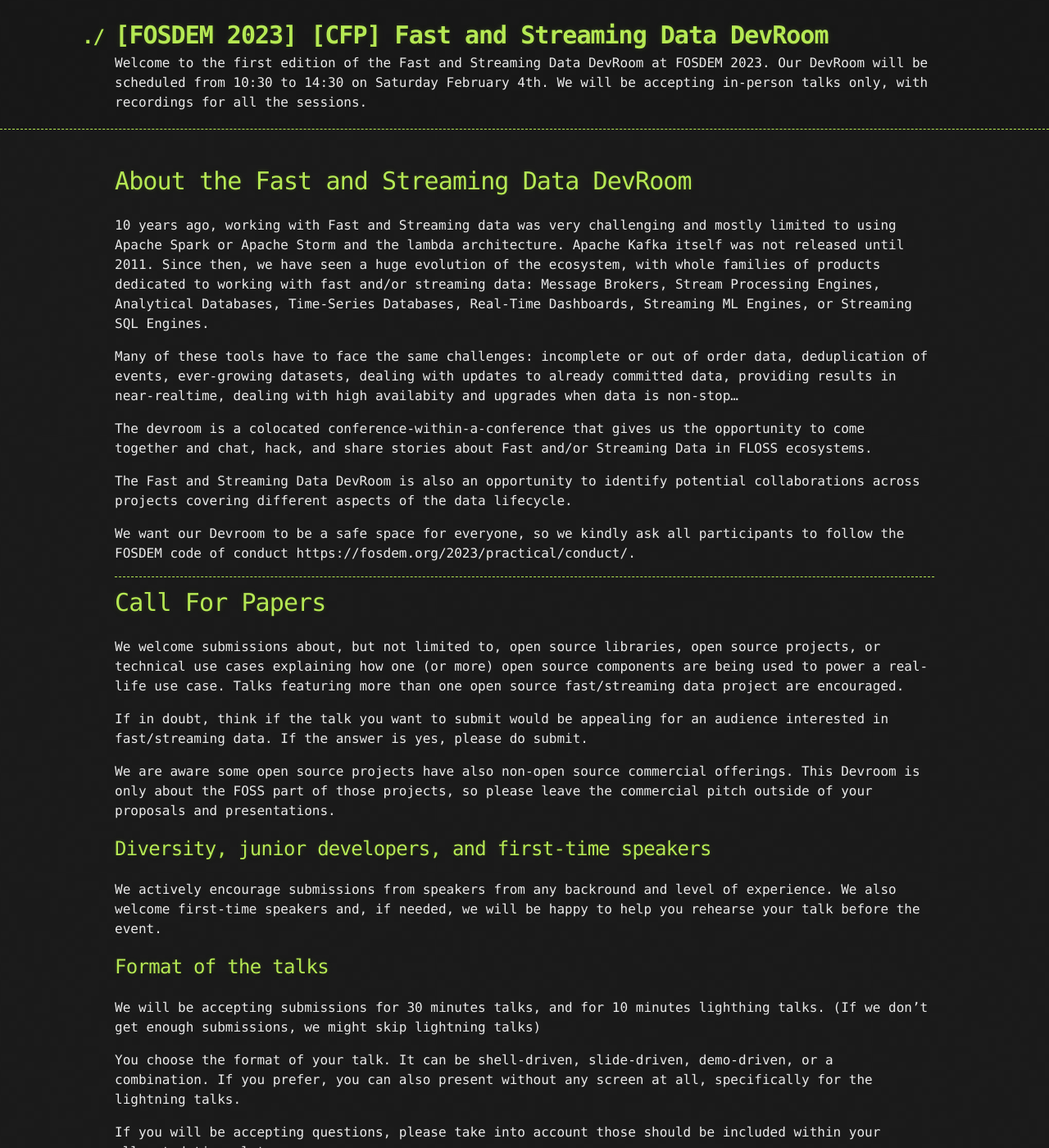
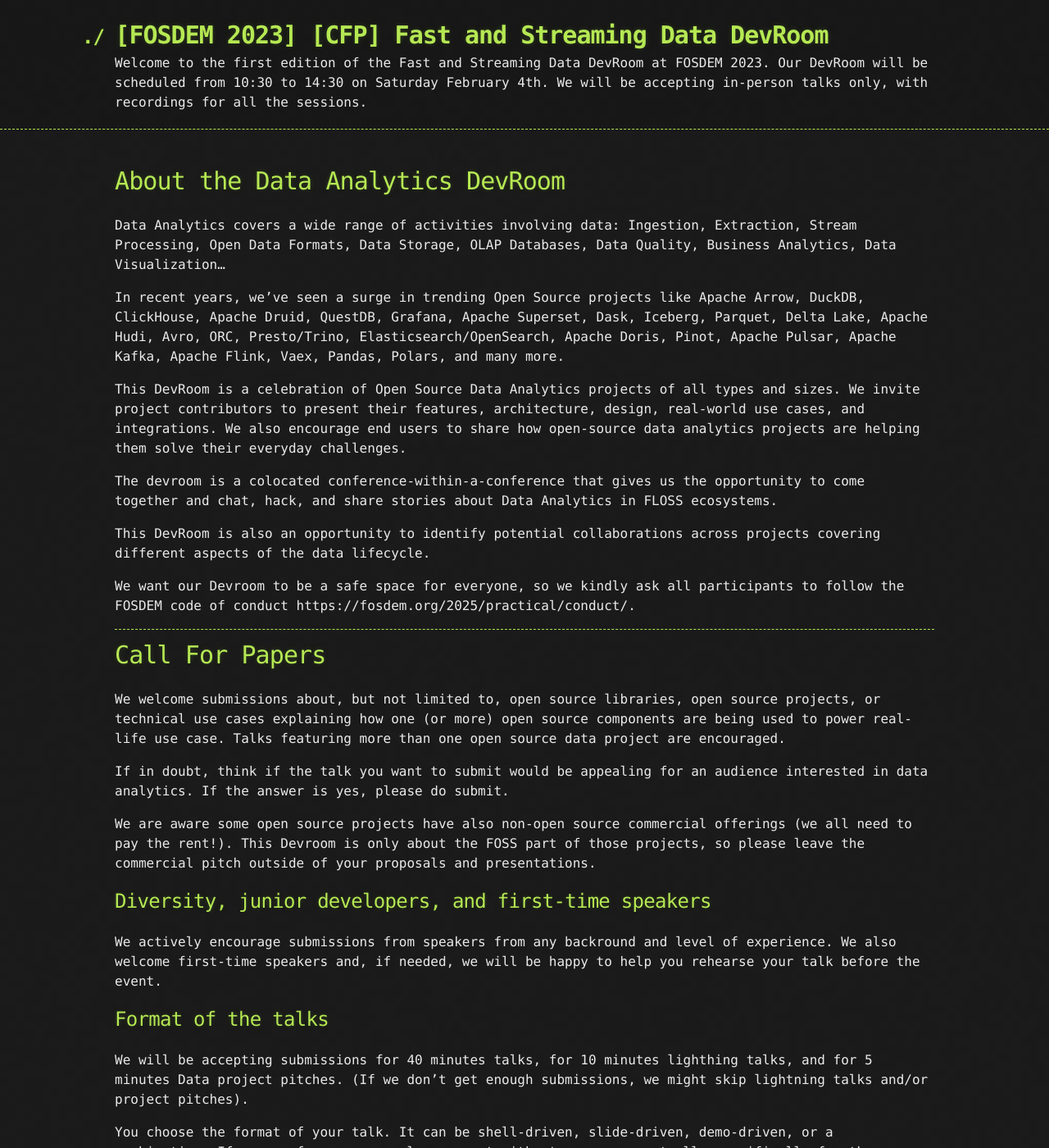
Before and after one commit to javier/data_analytics_devroom_cfp_fosdem_2025, a Jekyll site: the page built from index.md, in a window 1280 px wide and 1400 px high. Shown: the whole window at 82% size. Built offline with Jekyll 4.4.1, drawn with Linux system fonts in a browser that asks for light colours; some of the changed text lies outside the part shown.

Commit message:
CFP draft

```diff
--- a/index.md
+++ b/index.md
@@ -2,95 +2,98 @@
 layout: default
 ---
 
-# About the Fast and Streaming Data DevRoom
+# About the Data Analytics DevRoom
 
-10 years ago, working with Fast and Streaming data was very challenging and mostly limited to using Apache Spark or Apache Storm and the lambda architecture. Apache Kafka itself was not released until 2011. Since then, we have seen a huge evolution of the ecosystem, with whole families of products dedicated to working with fast and/or streaming data: Message Brokers, Stream  Processing Engines, Analytical Databases, Time-Series Databases, Real-Time Dashboards, Streaming ML Engines, or Streaming SQL Engines.
+Data Analytics covers a wide range of activities involving data: Ingestion, Extraction, Stream Processing, Open Data Formats, Data Storage, OLAP Databases, Data Quality, Business Analytics, Data Visualization...
 
-Many of these tools have to face the same challenges: incomplete or out of order data, deduplication of events, ever-growing datasets, dealing with updates to already committed data, providing results in near-realtime, dealing with high availabity and upgrades when data is non-stop...
+In recent years, we've seen a surge in trending Open Source projects like Apache Arrow, DuckDB, ClickHouse, Apache Druid, QuestDB, Grafana, Apache Superset, Dask, Iceberg, Parquet, Delta Lake, Apache Hudi, Avro, ORC, Presto/Trino, Elasticsearch/OpenSearch, Apache Doris, Pinot, Apache Pulsar, Apache Kafka, Apache Flink, Vaex, Pandas, Polars, and many more.
 
-The devroom is a colocated conference-within-a-conference that gives us the opportunity to come together and chat, hack, and share stories about Fast and/or Streaming Data in FLOSS ecosystems.
+This DevRoom is a celebration of Open Source Data Analytics projects of all types and sizes. We invite project contributors to present their features, architecture, design, real-world use cases, and integrations. We also encourage end users to share how open-source data analytics projects are helping them solve their everyday challenges.
 
-The Fast and Streaming Data DevRoom is also an opportunity to identify potential collaborations across projects covering different aspects of the data lifecycle.
+The devroom is a colocated conference-within-a-conference that gives us the opportunity to come together and chat, hack, and share stories about Data Analytics in FLOSS ecosystems.
 
-We want our Devroom to be a safe space for everyone, so we kindly ask all participants to follow the FOSDEM code of conduct https://fosdem.org/2023/practical/conduct/.
+This DevRoom is also an opportunity to identify potential collaborations across projects covering different aspects of the data lifecycle.
+
+We want our Devroom to be a safe space for everyone, so we kindly ask all participants to follow the FOSDEM code of conduct https://fosdem.org/2025/practical/conduct/.
 
 ***
 
 # Call For Papers
 
 
-We welcome submissions about, but not limited to, open source libraries, open source projects, or technical use cases explaining how one (or more) open source components are being used to power a real-life use case. Talks featuring more than one open source fast/streaming data project are encouraged.
+We welcome submissions about, but not limited to, open source libraries, open source projects, or technical use cases
+explaining how one (or more) open source components are being used to power real-life use case. Talks featuring more
+than one open source data project are encouraged.
 
-If in doubt, think if the talk you want to submit would be appealing for an audience interested in fast/streaming data. If the answer is yes, please do submit.
+If in doubt, think if the talk you want to submit would be appealing for an audience interested in data analytics. If
+the answer is yes, please do submit.
 
-We are aware some open source projects have also non-open source commercial offerings. This Devroom is only about the FOSS part of those projects, so please leave the commercial pitch outside of your proposals and presentations.
+We are aware some open source projects have also non-open source commercial offerings (we all need to pay the rent!).
+This Devroom is only about the FOSS part of those projects, so please leave the commercial pitch outside of your
+proposals and presentations.
 
 ## Diversity, junior developers, and first-time speakers
 
-We actively encourage submissions from speakers from any backround and level of experience. We also welcome first-time speakers and, if needed, we will be happy to help you rehearse your talk before the event.
+We actively encourage submissions from speakers from any backround and level of experience. We also welcome first-time
+speakers and, if needed, we will be happy to help you rehearse your talk before the event.
 
 ## Format of the talks
 
-We will be accepting submissions for 30 minutes talks, and for 10 minutes lighthing talks. (If we don't get enough submissions, we might skip lightning talks)
+We will be accepting submissions for 40 minutes talks, for 10 minutes lighthing talks, and for 5 minutes Data project
+pitches. (If we don't get enough submissions, we might skip lightning talks and/or project pitches).
 
-You choose the format of your talk. It can be shell-driven, slide-driven, demo-driven, or a combination. If you prefer, you can also present without any screen at all, specifically for the lightning talks.
+You choose the format of your talk. It can be shell-driven, slide-driven, demo-driven, or a combination. If you prefer,
+you can also present without any screen at all, specifically for the lightning talks and project pitches.
 
 If you will be accepting questions, please take into account those should be included within your allocated time-slot.
 
-Since we will have a mixed audience, all 30 minutes talks will need to feature an intro to make sure everyone can follow, but you are welcome to discuss internals of your project or to go as deep as you want into technical details.
+Since we will have a mixed audience, all 40 talks will need to feature an intro to make sure everyone can get some
+context, but you are welcome to discuss internals of your project or to go as deep as you want into technical details.
 
 ## Recording of all the talks
 
-Please be aware of the fact that, barring any technical difficulties, Devroom talks at FOSDEM will be recorded. By submitting a proposal you agree to being recorded and to have your talk made available.
+Please be aware of the fact that, barring any technical difficulties, Devroom talks at FOSDEM will be recorded. By
+submitting a proposal you agree to being recorded and to have your talk made available.
 
 ***
 
 # How to submit your talk
 
-If you would like to submit a proposal, you need to do it via the official FOSDEM website at [https://penta.fosdem.org/submission/](https://penta.fosdem.org/submission/). If you already have a Pentabarf account from a previous FOSDEM edition, please reuse it.
+If you would like to submit a proposal, you need to do it via the official FOSDEM website at [https://fosdem.org/2025/schedule/track/analytics/](https://fosdem.org/2025/schedule/track/analytics/). **_When submitting your talk, make sure to select the ‘Data Analytics Devroom’ as the 'Track’._**. If you cannot see the type of talk (40 minutes, Lightning talk, OSS Project pitch) you want
+ to submit on the dropdown, please just leave a note mentioning the format of your session.
+
 
 ## Important dates
 
-* Deadline: 2022-11-30 by midnight (Brussels Time)
-* Announcement of selected talks: 2022-12-15
-* Devroom will take place in Brussels, from 10:30 to 14:30 on Saturday February 4th 2023.
+* Deadline: 2024-11-30 by midnight (Brussels Time)
+* Announcement of selected talks: 2024-12-15
+* Devroom will take place in Brussels, on Saturday February 1th 2025. If you have any special requests for a time slot in
+case your talk is selected, please add the relevant information in the notes section of the CFP submission.
 
-If you already know you want to submit a talk, please don't wait until the deadline so we can dedicate more time to consider your submission.
+If you already know you want to submit a talk, please don't wait until the deadline, so we can dedicate more time to
+review all the submissions.
 
 ## Your profile
 
-Be sure to properly fill your Pentabarf profile (Person) with:
+Be sure to properly fill your profile with:
 * your name
 * a short speaker bio
-* your contact information (for the organizers). Please do include both email and phone as there will be no other reliable form of emergency communication on the day.
-
-Then follow Penta instructions to submit your talk (Create Event).
-
-## Your talk information
-
-**_When submitting your talk, make sure to select the ‘Fast and Streaming Data Devroom’ as the 'Track’._**
-
-Use the tabs on top of the Event page to provide all the information you think it is relevant. At the very least we would need:
-
-* title and subtitle of the presentation
-* short abstract
-* duration of your talk. It needs to be either 30 minutes or 10 minutes
-* if you have them (but no pressure otherwise), use the _Links_ section to link to other relevant details (other publications, video of previous talks, ...)
-* use the _Submission Notes_ field to send any extra information
-
+* your contact information (for the organizers). If selected, please do remember to include both email and phone as
+there will be no other reliable form of emergency communication on the day.
 
 ***
 
 # Contact
 
-If you need to get in touch with the organisers of this devroom, please email streaming-devroom-manager at fosdem.org
+If you need to get in touch with the organisers of this devroom, please email analytics-devroom-managers at fosdem.org
 
 
 ***
 
 # Acknowledgments
 
-We would like to thank [QuestDB](https://questdb.io) for allowing the Devroom organisers to manage it during working hours, and for sponsoring their trips to FOSDEM
+We would like to thank [QuestDB](https://questdb.io) and [AWS](https://aws.amazon.com/) for allowing the Devroom
+organisers to manage it during working hours, and for sponsoring their trips to FOSDEM.
 
 This site was created using the [Jekyll Hacker Theme](https://pages-themes.github.io/hacker/)
 
@@ -119,7 +122,7 @@ gratefully accept donations and sponsorship.
 
 # Code of Conduct
 
-The code of conduct for FOSDEM is available at https://fosdem.org/2023/practical/conduct/
+The code of conduct for FOSDEM is available at https://fosdem.org/2025/practical/conduct/
 
 Should you need any assistance during the event you can reach out to the organiser at the door of the devroom, any FOSDEM staff member, or use the official FOSDEM contacts
 
```
Also changed, not shown: README.md.
